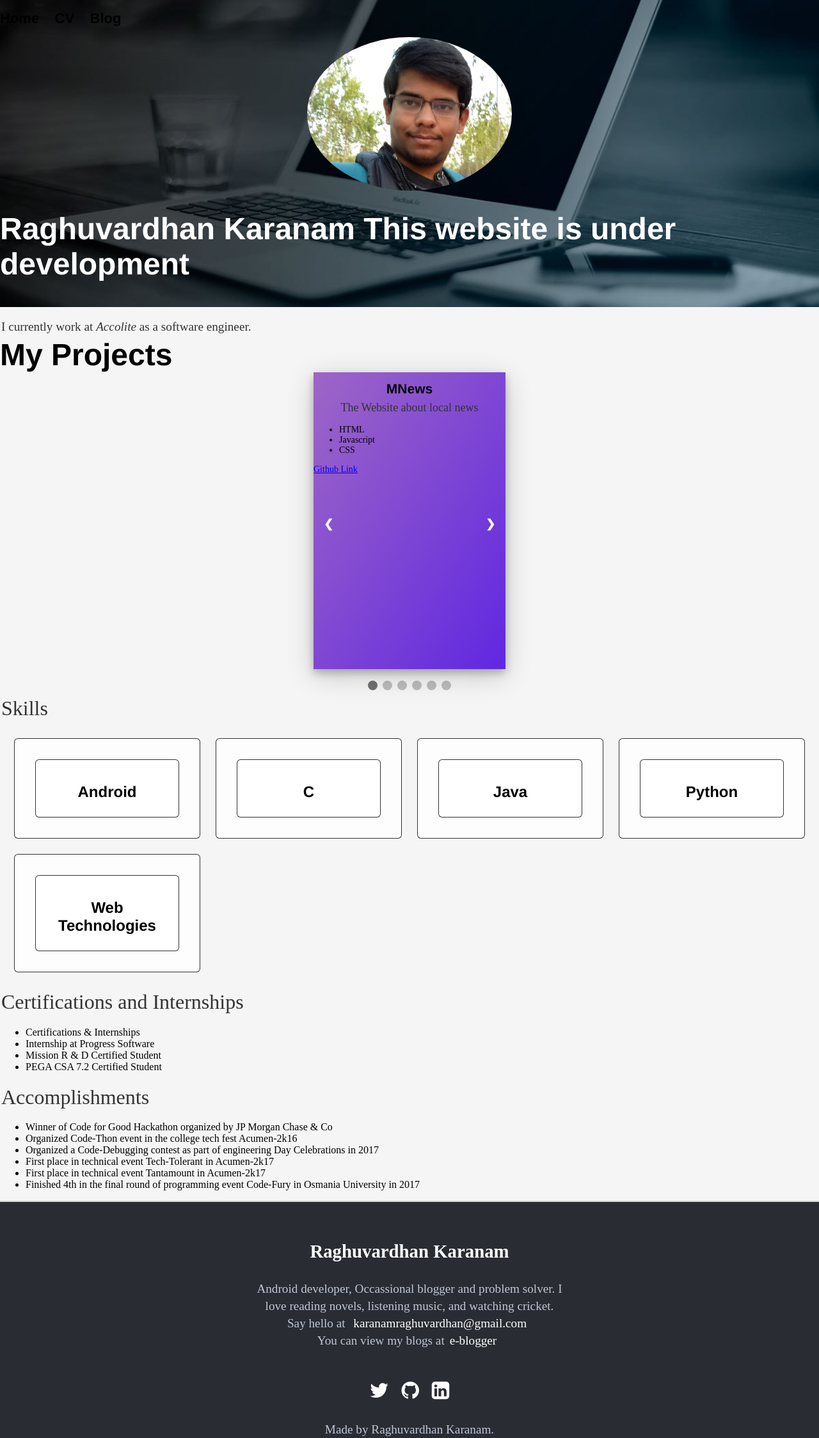
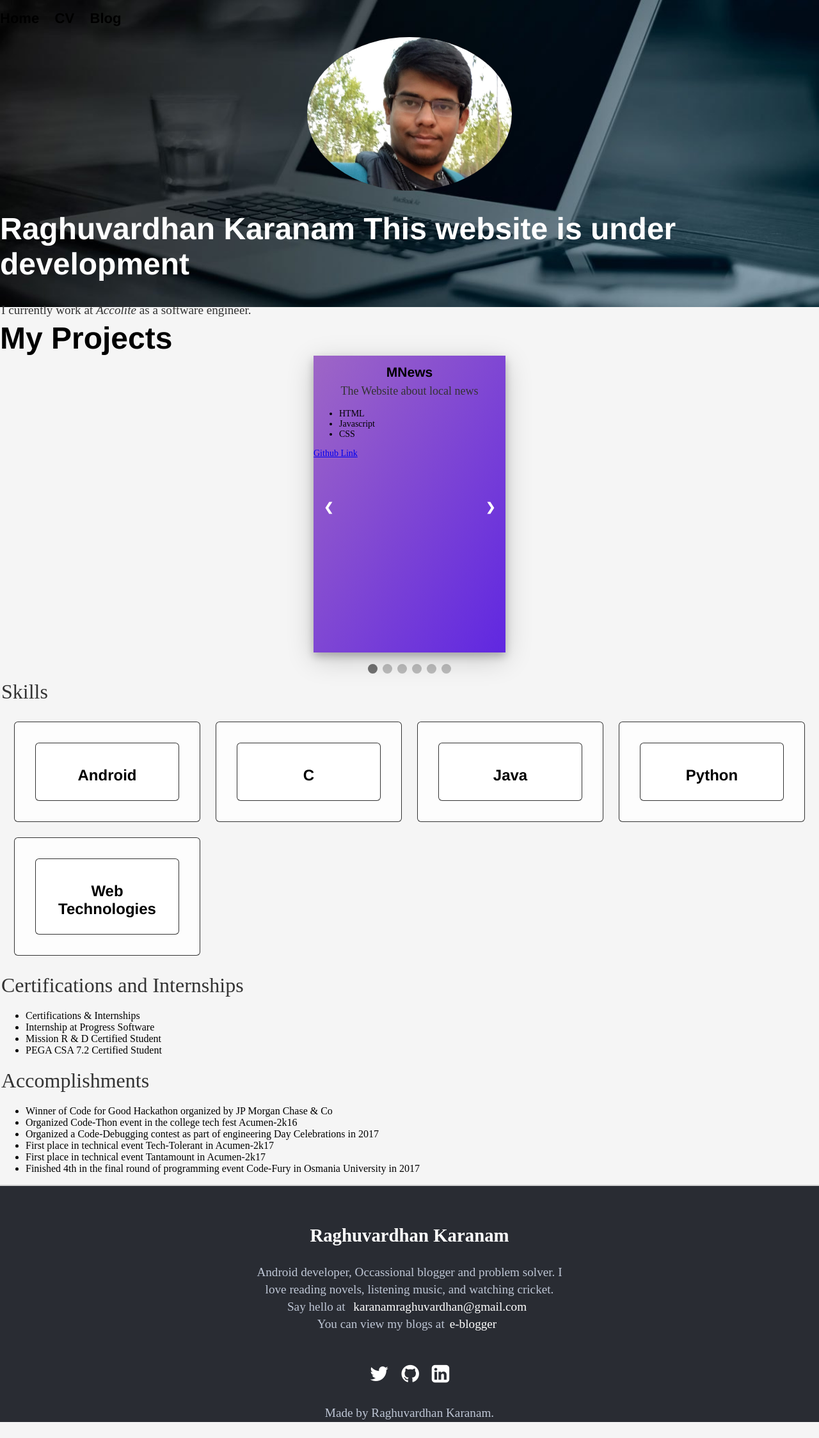
Before and after one commit to raghuvardhan/raghuvardhan.github.io, a Jekyll site: the page built from index.html, in a window 1280 px wide. Shown: the whole page at 64% size. Built offline with Jekyll 4.4.1, drawn with Linux system fonts in a browser that asks for light colours; after the commit the page ends 2223 px from its top, so only the background shows below that.

Commit message:
Update css/main.css

```diff
--- a/css/main.css
+++ b/css/main.css
@@ -95,14 +95,6 @@ ul.posts li {
   opacity: 0.3;
 }
 
-.w3-center .w3-bar{display:inline-block;width:auto}
-
-.w3-content,.w3-auto{margin-left:auto;margin-right:auto}
-
-.w3-content{max-width:980px}
-
-.w3-display-container:hover .w3-display-hover{display:block}.w3-display-container:hover span.w3-display-hover{display:inline-block}
-
 .grid-item {
   background-color: rgba(255, 255, 255, 0.8);
   border: 1px solid rgba(0, 0, 0, 0.8);
@@ -179,7 +171,7 @@ ul.posts li {
 }
 
 header{
-  height: 30rem;
+  height: 100%;
 }
 
 .header-background{
```
